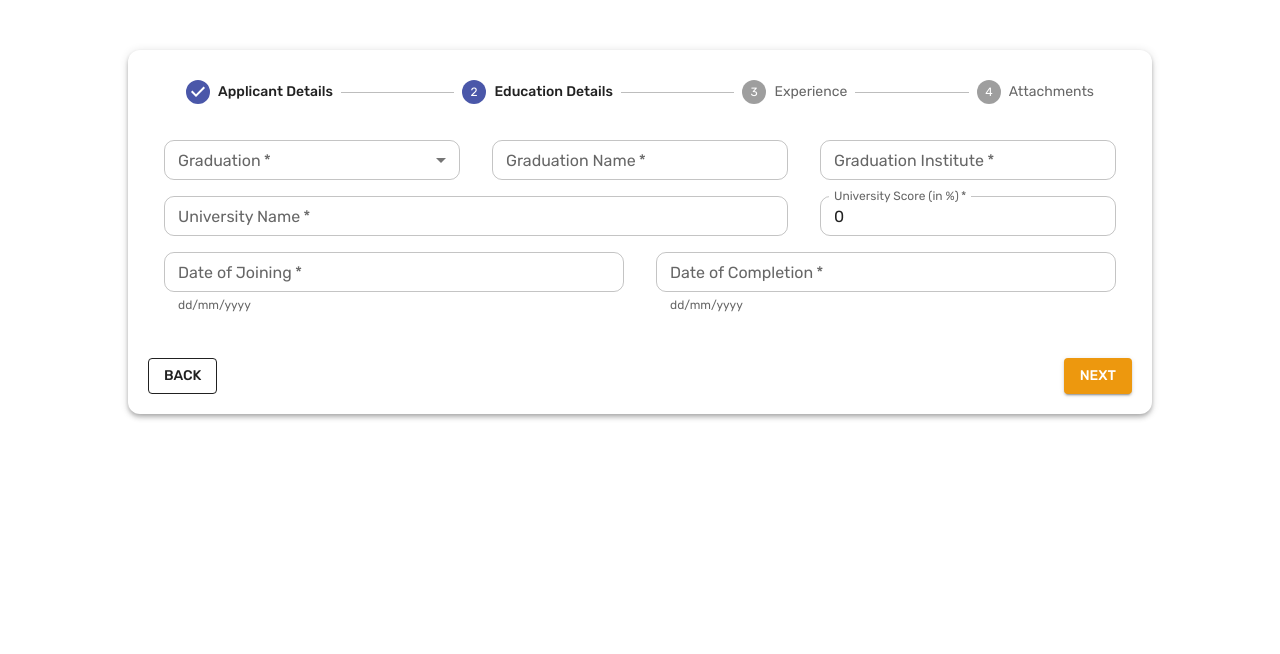
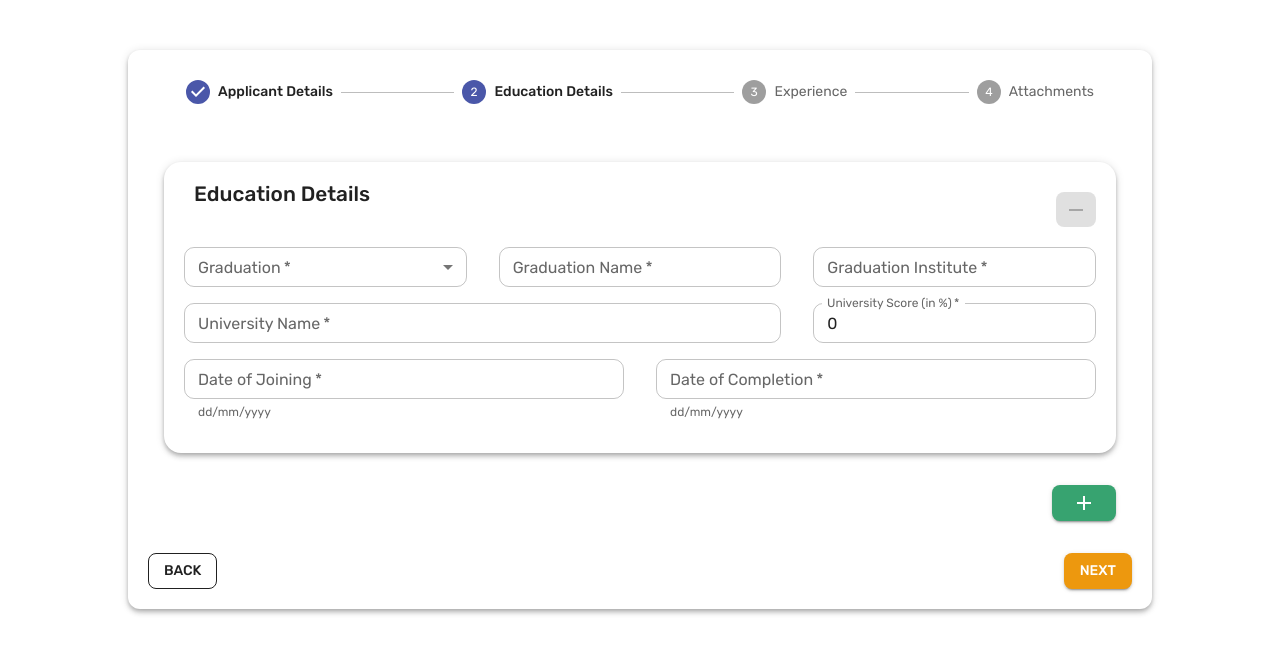
Before and after one commit to AcharyaUniversity/JobApplication, a React (Create React App) app: page / in a window 1280 px wide. Both pictures are taken after a click on the button "NEXT". Shown: the top 654 px of the page. Built offline with nearby package versions, Linux system fonts and the light colour scheme.

Commit message:
make multiple education forms

```diff
--- a/src/components/Steppers/DesktopFormStepper.tsx
+++ b/src/components/Steppers/DesktopFormStepper.tsx
@@ -55,7 +55,7 @@ function DesktopStepper({ steps, activeStep, handleNext, handleBack }: Props) {
               variant="outlined"
               disabled={activeStep === 0}
               onClick={handleBack}
-              sx={{ mr: 1 }}
+              sx={{ mr: 1, borderRadius: 2 }}
             >
               Back
             </Button>
@@ -64,6 +64,7 @@ function DesktopStepper({ steps, activeStep, handleNext, handleBack }: Props) {
               className={classes.nextButton}
               variant="contained"
               onClick={handleNext}
+              sx={{ borderRadius: 2 }}
             >
               {activeStep === steps.length - 1 ? "Finish" : "Next"}
             </Button>
--- a/src/components/Steppers/MobileFormStepper.tsx
+++ b/src/components/Steppers/MobileFormStepper.tsx
@@ -80,6 +80,7 @@ function MobileFormStepper({
                 size="small"
                 onClick={handleNext}
                 disabled={activeStep === steps.length}
+                sx={{ borderRadius: 2 }}
               >
                 {activeStep === steps.length - 1 ? "Finish" : "Next"}
                 {theme.direction === "rtl" ? (
@@ -95,6 +96,7 @@ function MobileFormStepper({
                 variant="outlined"
                 onClick={handleBack}
                 disabled={activeStep === 0}
+                sx={{ borderRadius: 2 }}
               >
                 {theme.direction === "rtl" ? (
                   <KeyboardArrowRight />
--- a/src/containers/FormStepper.tsx
+++ b/src/containers/FormStepper.tsx
@@ -3,7 +3,7 @@ import DesktopFormStepper from "../components/Steppers/DesktopFormStepper";
 import MobileFormStepper from "../components/Steppers/MobileFormStepper";
 import { useMobileView } from "../utils/ViewContext";
 import ApplicantDetailsForm from "./Forms/ApplicantDetailsForm";
-import EducationDetailsForm from "./Forms/EducationDetailsForm";
+import EducationDetailsContainer from "./Forms/EducationDetailsContainer";
 import ExperienceForm from "./Forms/ExperienceForm";
 import AttachmentsForm from "./Forms/AttachmentsForm";
 import { Paper } from "@mui/material";
@@ -24,7 +24,7 @@ function FormStepper() {
   const [values, setValues] = useState(formState);
 
   const [applicantErrors, setApplicantErrors] = useState<any>({});
-  const [educationErrors, setEducationErrors] = useState<any>({});
+  const [educationErrors, setEducationErrors] = useState<any[]>([{}]);
   const [experienceErrors, setExperienceErrors] = useState<any>({});
   const [attachmentsErrors, setAttachmentsErrors] = useState<any>({});
 
@@ -42,10 +42,11 @@ function FormStepper() {
     {
       label: "Education Details",
       form: (
-        <EducationDetailsForm
+        <EducationDetailsContainer
           values={values}
           setValues={setValues}
           errors={educationErrors}
+          setErrors={setEducationErrors}
         />
       ),
     },
@@ -68,9 +69,7 @@ function FormStepper() {
   const validateApplicant = () => {
     let temp: any = {};
 
-    temp.name = /^[A-Za-z\s]+$/.test(values.applicant.name)
-      ? ""
-      : "Invalid name";
+    temp.name = values.applicant.name ? "" : "This field is required";
     temp.birthDate =
       values.applicant.birthDate &&
       values.applicant.birthDate.getFullYear() <= new Date().getFullYear() - 18
@@ -90,10 +89,10 @@ function FormStepper() {
     temp.maritalStatus = values.applicant.maritalStatus
       ? ""
       : "This field is required";
-    temp.street = /^[A-Za-z0-9,.\s]{1,20}$/.test(values.applicant.street)
+    temp.street = /^.{1,20}$/.test(values.applicant.street)
       ? ""
       : "Invalid street";
-    temp.locality = /^[A-Za-z0-9,.&\s]{1,25}$/.test(values.applicant.locality)
+    temp.locality = /^.{1,25}$/.test(values.applicant.locality)
       ? ""
       : "Invalid locality";
     temp.city = values.applicant.city ? "" : "This field is required";
@@ -102,7 +101,7 @@ function FormStepper() {
     temp.pinCode = /^[0-9]{6}$/.test(values.applicant.pinCode)
       ? ""
       : "Please enter 6 digits";
-    temp.skills = /^[A-Za-z0-9,.#+\s]{1,100}$/.test(values.applicant.skills)
+    temp.skills = /^.{1,100}$/.test(values.applicant.skills)
       ? ""
       : "Please enter skills seperated by commas";
 
@@ -111,50 +110,53 @@ function FormStepper() {
     return Object.values(temp).every((x) => x === "");
   };
   const validateEducation = () => {
+    let flag = true;
+
+    values.education.forEach((obj, index) => {
       let temp: any = {};
 
-    temp.graduationName = values.education.graduationName
+      temp.graduationName = obj.graduationName ? "" : "This field is required";
+      temp.graduationInstitute = obj.graduationInstitute
         ? ""
         : "This field is required";
-    temp.graduationInstitute = values.education.graduationInstitute
-      ? ""
-      : "This field is required";
-    temp.graduation = values.education.graduation
-      ? ""
-      : "This field is required";
-    temp.universityName = values.education.universityName
-      ? ""
-      : "This field is required";
+      temp.graduation = obj.graduation ? "" : "This field is required";
+      temp.universityName = obj.universityName ? "" : "This field is required";
       temp.universityScore =
-      values.education.universityScore >= 0 &&
-      values.education.universityScore <= 100
+        obj.universityScore >= 0 && obj.universityScore <= 100
           ? ""
           : "Invalid number";
-    temp.dateOfJoining = values.education.dateOfJoining
-      ? ""
-      : "This field is required";
+      temp.dateOfJoining = obj.dateOfJoining ? "" : "This field is required";
       temp.dateOfCompletion =
-      values.education.dateOfCompletion &&
-      values.education.dateOfJoining &&
-      values.education.dateOfCompletion > values.education.dateOfJoining
+        obj.dateOfJoining &&
+        obj.dateOfCompletion &&
+        obj.dateOfCompletion > obj.dateOfJoining
           ? ""
           : "Completion date must be after joining date";
 
-    setEducationErrors({ ...temp });
+      setEducationErrors(
+        educationErrors.map((o, i) => {
+          if (i === index) return temp;
+          return o;
+        })
+      );
 
-    return Object.values(temp).every((x) => x === "");
+      if (!Object.values(temp).every((x) => x === "")) {
+        flag = false;
+        return;
+      }
+    });
+
+    return flag;
   };
   const validateExperience = () => {
     let temp: any = {};
 
-    temp.employerName = /^[A-Za-z0-9,.\s]+$/.test(
-      values.experience.employerName
-    )
+    temp.employerName = values.experience.employerName
       ? ""
-      : "Must contain alphanumeric";
-    temp.designation = /^[A-Za-z\s]+$/.test(values.experience.designation)
+      : "This field is required";
+    temp.designation = values.experience.designation
       ? ""
-      : "Must contain only alphabets";
+      : "This field is required";
     temp.ctcDrawn = /^[0-9]+$/.test(values.experience.ctcDrawn.toString())
       ? ""
       : "Invalid number";
@@ -184,7 +186,8 @@ function FormStepper() {
 
   const handleNext = () => {
     if (activeStep === 0) setActiveStep((prevActiveStep) => prevActiveStep + 1);
-    if (activeStep === 1) setActiveStep((prevActiveStep) => prevActiveStep + 1);
+    if (activeStep === 1 && validateEducation())
+      setActiveStep((prevActiveStep) => prevActiveStep + 1);
     if (activeStep === 2 && validateExperience())
       setActiveStep((prevActiveStep) => prevActiveStep + 1);
     if (activeStep === 3 && validateAttachments())
--- /dev/null
+++ b/src/containers/Forms/EducationDetailsContainer.tsx
@@ -0,0 +1,122 @@
+import { Dispatch, SetStateAction, useState } from "react";
+import { Box, Grid, Button, Paper } from "@mui/material";
+import { makeStyles } from "@mui/styles";
+import EducationDetailsForm from "./EducationDetailsForm";
+import { IFormState } from "../../states/FormState";
+import AddIcon from "@mui/icons-material/Add";
+import RemoveIcon from "@mui/icons-material/Remove";
+
+interface Props {
+  values: IFormState;
+  setValues: Dispatch<SetStateAction<IFormState>>;
+  errors: any[];
+  setErrors: Dispatch<SetStateAction<any[]>>;
+}
+
+const useStyles = makeStyles(() => ({
+  formContainer: {
+    alignItems: "center",
+    justifyContent: "space-between",
+    borderRadius: "17px !important",
+    padding: "20px",
+  },
+}));
+
+const initValues = {
+  graduationName: "",
+  graduationInstitute: "",
+  graduation: "",
+  universityName: "",
+  universityScore: 0,
+  dateOfJoining: null,
+  dateOfCompletion: null,
+};
+
+function EducationDetailsContainer({
+  values,
+  setValues,
+  errors,
+  setErrors,
+}: Props) {
+  const classes = useStyles();
+
+  const handleAdd = () => {
+    setValues({
+      ...values,
+      education: values.education.concat(initValues),
+    });
+    setErrors(errors.concat({}));
+  };
+
+  const handleRemove = (index: number) => {
+    let array: any[] = values.education;
+    array.splice(index, 1);
+
+    setValues({
+      ...values,
+      education: array,
+    });
+
+    array = errors;
+    array.splice(index, 1);
+    setErrors(array);
+  };
+
+  return (
+    <>
+      <Grid container justifyContent="flex-end" rowSpacing={4} mt={0}>
+        {values.education.map((obj, index) => (
+          <Grid key={index} item xs={12}>
+            <Paper elevation={4} className={classes.formContainer}>
+              <Grid container>
+                <Grid item xs={10} style={{ paddingLeft: 10 }}>
+                  <p style={{ fontSize: "1.3rem", fontWeight: 500 }}>
+                    Education Details
+                  </p>
+                </Grid>
+                <Grid item xs={2} textAlign="right">
+                  <Button
+                    variant="contained"
+                    color="error"
+                    sx={{
+                      borderRadius: 2,
+                      minWidth: "40px",
+                      padding: 0,
+                      minHeight: "35px",
+                      margin: "10px 0",
+                    }}
+                    disabled={values.education.length <= 1}
+                    onClick={() => handleRemove(index)}
+                  >
+                    <RemoveIcon />
+                  </Button>
+                </Grid>
+                <Grid item xs={12}>
+                  <EducationDetailsForm
+                    values={values}
+                    setValues={setValues}
+                    index={index}
+                    errors={errors}
+                  />
+                </Grid>
+              </Grid>
+            </Paper>
+          </Grid>
+        ))}
+
+        <Grid item xs={2} textAlign="right">
+          <Button
+            onClick={handleAdd}
+            variant="contained"
+            color="success"
+            sx={{ borderRadius: 2 }}
+          >
+            <AddIcon />
+          </Button>
+        </Grid>
+      </Grid>
+    </>
+  );
+}
+
+export default EducationDetailsContainer;
--- a/src/states/FormState.ts
+++ b/src/states/FormState.ts
@@ -41,7 +41,7 @@ export interface IAttachmentState {
 }
 export interface IFormState {
   applicant: IApplicantState;
-  education: IEducationState;
+  education: IEducationState[];
   experience: IExperienceState;
   attachments: IAttachmentState;
 }
@@ -65,7 +65,8 @@ export const formState: IFormState = {
     pinCode: "",
     skills: "",
   },
-  education: {
+  education: [
+    {
       graduationName: "",
       graduationInstitute: "",
       graduation: "",
@@ -74,6 +75,7 @@ export const formState: IFormState = {
       dateOfJoining: null,
       dateOfCompletion: null,
     },
+  ],
   experience: {
     employerName: "",
     designation: "",
--- a/src/utils/ThemeContext.tsx
+++ b/src/utils/ThemeContext.tsx
@@ -14,6 +14,11 @@ const theme = responsiveFontSizes(
         main: "#ED980E",
         light: "#FFB95C",
         dark: "#A96900",
+      },
+      success: {
+        main: "#37A370",
+        light: "#73DBA3",
+        dark: "#006D43",
       },
       error: {
         main: "#DD3730",
```
Also changed, not shown: src/containers/Forms/ApplicantDetailsForm.tsx (+13 -4 lines), src/containers/Forms/EducationDetailsForm.tsx (+26 -21 lines), src/assets/upload.svg (added). Lines whose indentation alone changed are shown as unchanged.
